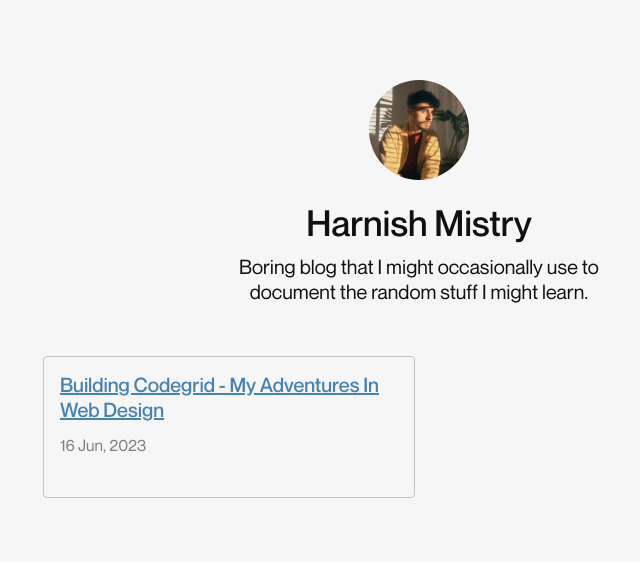
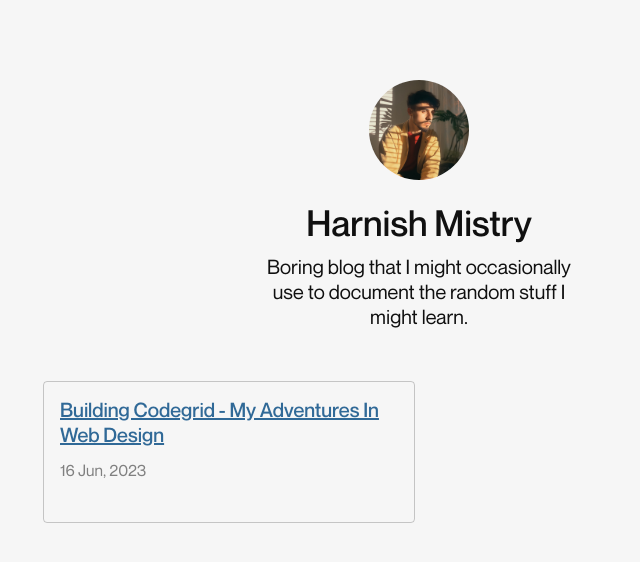
Before and after one commit to harrnish/blog, a Gatsby site: page / in a window 1280 px wide. Shown: the whole page, without its empty margins (221-861 px from the left). Built offline with nearby package versions, Linux system fonts and the light colour scheme; Gatsby itself is replaced by a stand-in of ours.

Commit message:
Styling hotfixes

```diff
--- a/src/styles/global.css
+++ b/src/styles/global.css
@@ -84,6 +84,6 @@ a,
 a:visited,
 a:active,
 a:hover {
-  color: steelblue;
+  color: rgb(48, 105, 151);
   text-decoration: underline;
 }
--- a/src/styles/pages/index.module.css
+++ b/src/styles/pages/index.module.css
@@ -1,6 +1,6 @@
 .header {
   width: 100%;
-  max-width: 400px;
+  max-width: 360px;
   margin: 4em auto 2em auto;
   padding: 1em;
   text-align: center;
--- a/src/styles/templates/blog.module.css
+++ b/src/styles/templates/blog.module.css
@@ -31,3 +31,7 @@ p#backButton {
 .blog strong {
   font-weight: 600;
 }
+
+.blog .imgContainer {
+  margin: 2em 0;
+}
```
